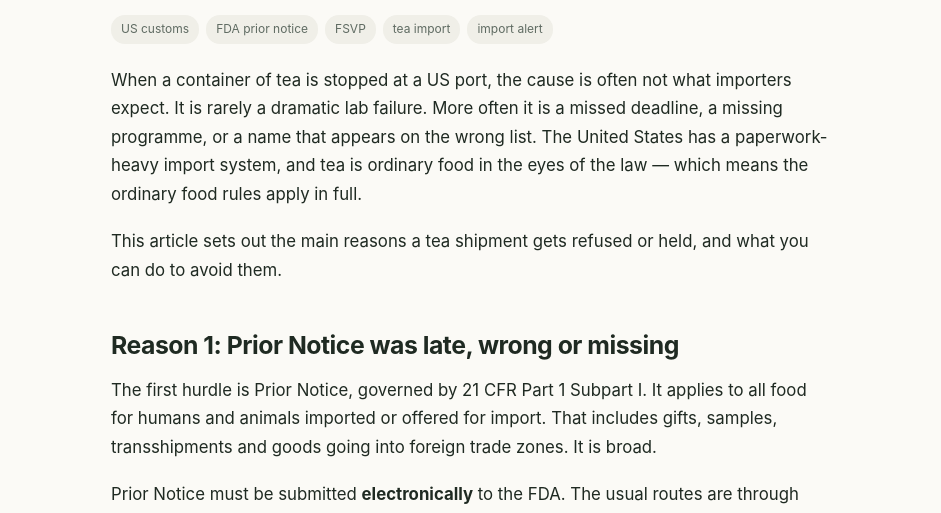
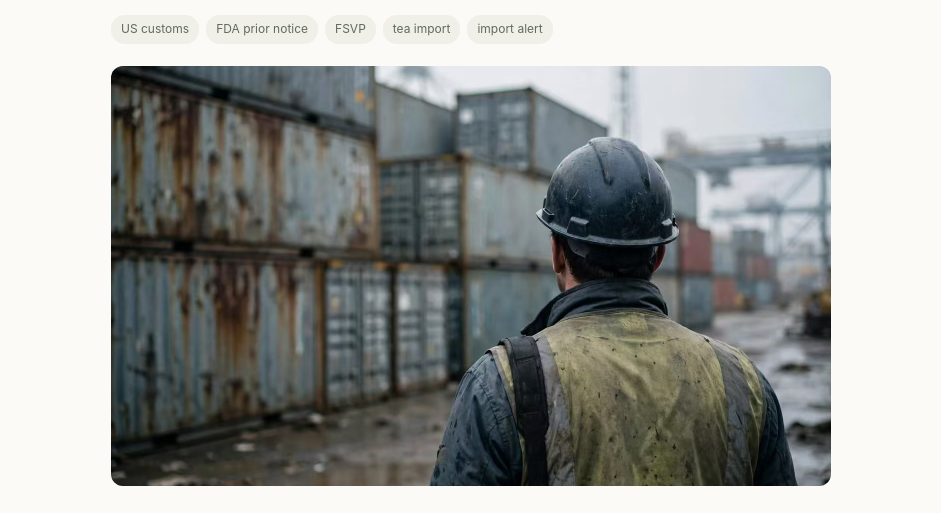
Before and after one commit to hanchaoqun8/dazi-tea-blog, a plain HTML site: page site/posts/why-tea-fails-us-customs/index.html in a window 1280 px wide. Shown: the part 236-749 px from the top of the page, without its empty margins (169-1110 px from the left). Drawn offline with Linux system fonts and the light colour scheme.

Commit message:
Add index.html

```diff
--- a/site/posts/why-tea-fails-us-customs/index.html
+++ b/site/posts/why-tea-fails-us-customs/index.html
@@ -7,6 +7,7 @@
 <meta property="og:description" content="Tea can be refused at the US border for paperwork, not just residues. Learn the prior notice clock, FSVP duties, facility registration and import alerts.">
 <meta property="og:type" content="website">
 <meta property="og:url" content="https://blog.dazi.uk/">
+<meta property="og:image" content="https://blog.dazi.uk/assets/img/why-tea-fails-us-customs.jpg">
 <link rel="stylesheet" href="/assets/style.css">
 <link rel="alternate" type="application/rss+xml" title="RSS" href="/rss.xml">
 </head><body class="post-page">
@@ -18,6 +19,7 @@
 <div class="post-cat">US Import Rules · 2026-11-18</div>
 <h1>Why Tea Fails Customs Check In The United States</h1>
 <div class="tags"><span class="tag">US customs</span> <span class="tag">FDA prior notice</span> <span class="tag">FSVP</span> <span class="tag">tea import</span> <span class="tag">import alert</span></div>
+<figure class="post-cover"><img src="/assets/img/why-tea-fails-us-customs.jpg" alt="Shipping containers at a customs inspection yard."></figure>
 <div class="post-body">
 <p>When a container of tea is stopped at a US port, the cause is often not what importers expect. It is rarely a dramatic lab failure. More often it is a missed deadline, a missing programme, or a name that appears on the wrong list. The United States has a paperwork-heavy import system, and tea is ordinary food in the eyes of the law — which means the ordinary food rules apply in full.</p>
 <p>This article sets out the main reasons a tea shipment gets refused or held, and what you can do to avoid them.</p>
```
